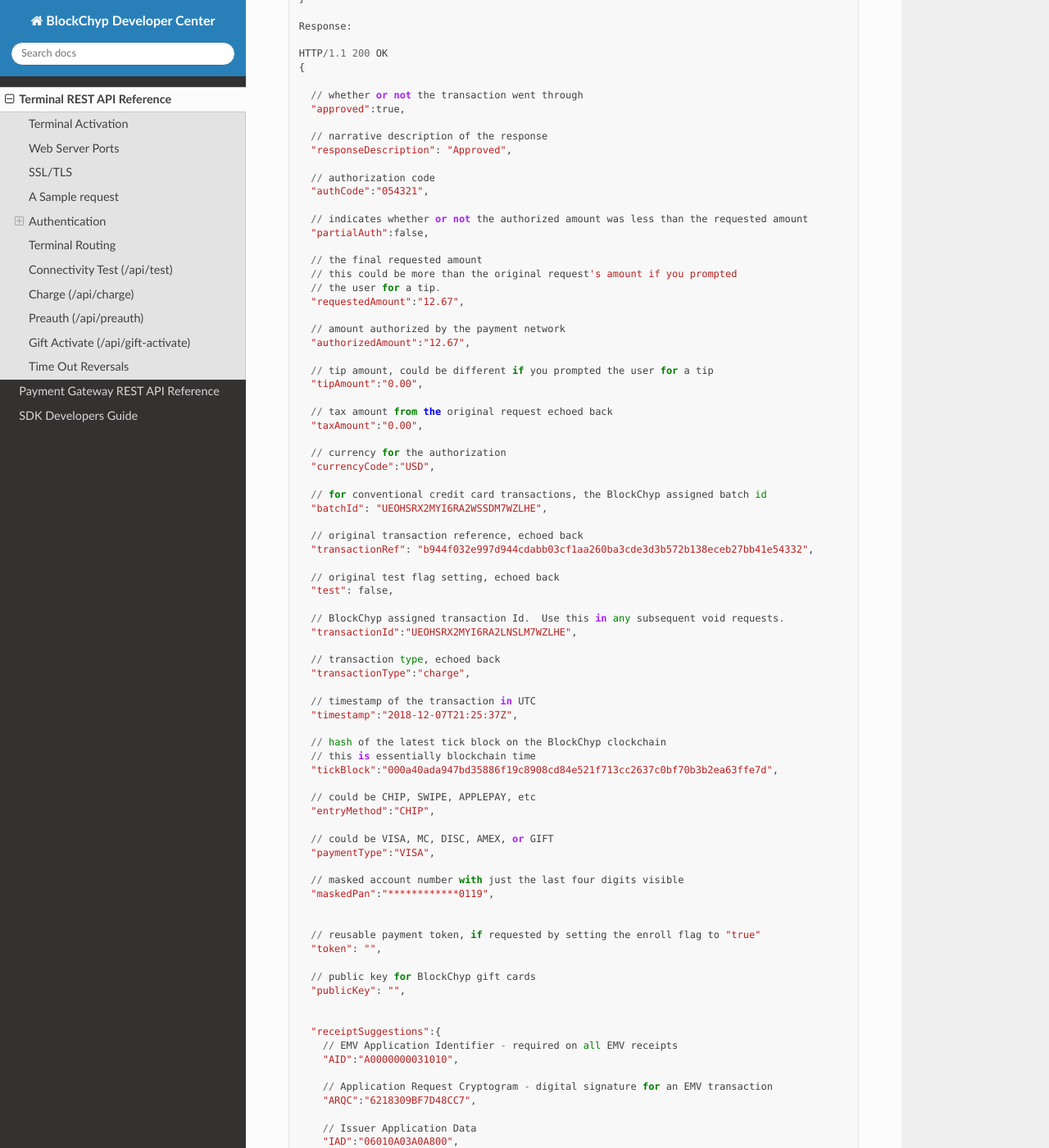
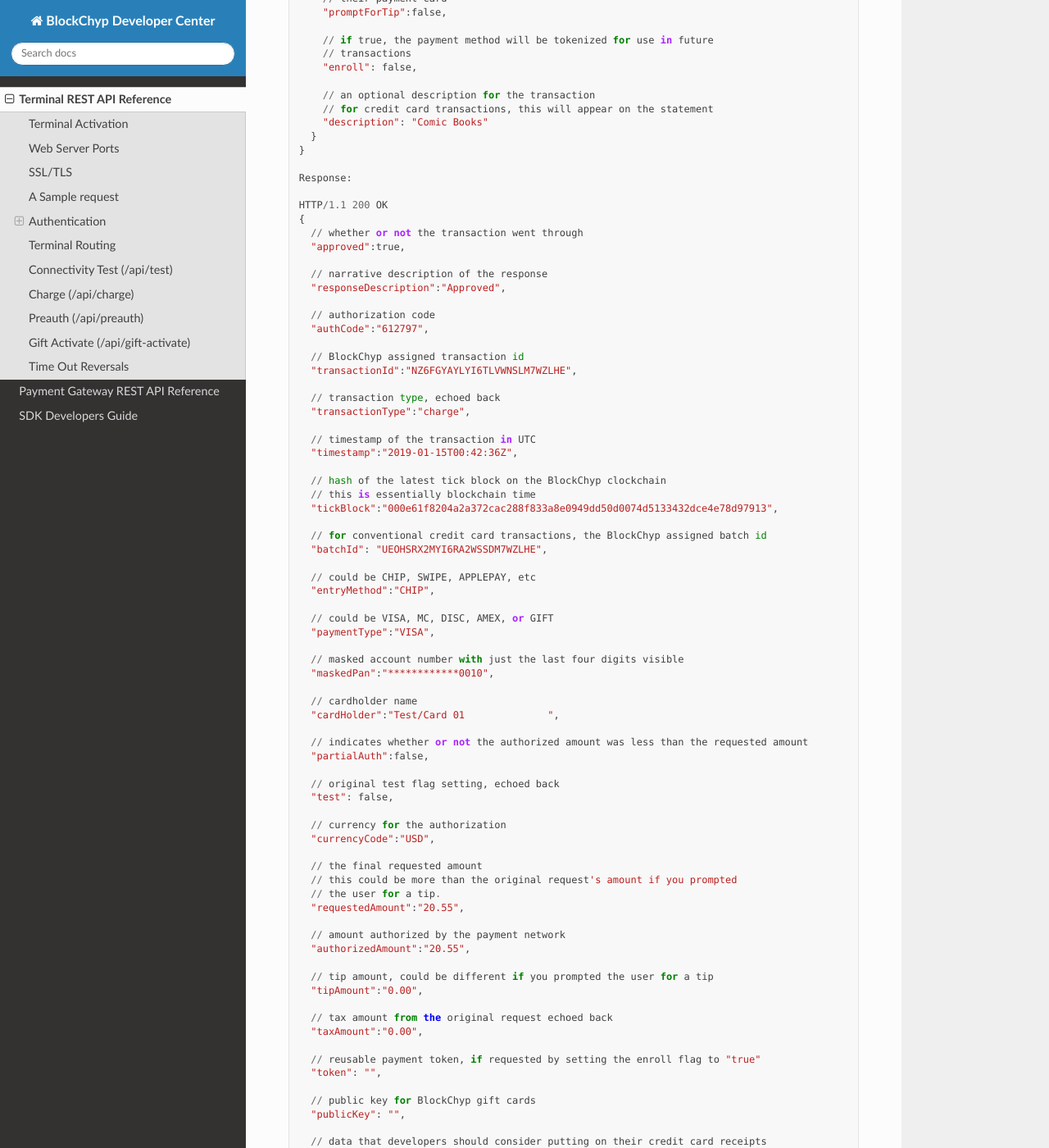
Before and after one commit to blockchyp/developer-docs, a Sphinx documentation site: the page built from docs/rest-api/terminal/index.rst, in a window 1280 px wide and 1400 px high, scrolled down 6103 px. Shown: the whole window at 82% size. Built offline with Sphinx 7.4.7 and the Read the Docs theme 2.0.0, drawn with Linux system fonts in a browser that asks for light colours; some of the changed text lies outside the part shown.

Commit message:
Updating sample responses due to receipt suggestion changes.

```diff
--- a/docs/rest-api/terminal/index.rst
+++ b/docs/rest-api/terminal/index.rst
@@ -124,23 +124,34 @@
   HTTP/1.1 200 OK
   {
     "approved":true,
-    "partialAuth": false,
-    "authorizedAmount": "20.55",
-    "requestedAmount": "20.55",
-    "tipAmount": "0.00",
-    "taxAmount": "0.00",
-    "currencyCode": "USD",
-    "entryMethod": "CHIP",
-    "paymentType": "VISA",
-    "maskedPan": "************0119,"
-    "transactionType": "charge",
-    "authCode": "010119",
-    "sig": "c7722b911f9821e742f248af8449f12f06304c18b48b902f7cdef3d9dea7ed34",
-    "receiptSuggestions:" {
-      "AID": "A0000000031010",
-      "ARQC": "649A5C5FCA0CFD24",
-      "IAD": "B17C939DEA2B3A5D3030",
-      "ARC": "3030"
+    "responseDescription":"Approved",
+    "transactionId":"NZ6FGYAYLYI6TLVWNSLM7WZLHE",
+    "transactionRef":"cfd068099a4280f1f09a965d9cc522f25ef4e06a95c9a9461d59fa5deed62180",
+    "transactionType":"charge","timestamp":"2019-01-15T00:42:36Z",
+    "tickBlock":"000e61f8204a2a372cac288f833a8e0949dd50d0074d5133432dce4e78d97913",
+    "authCode":"612797",
+    "entryMethod":"CHIP",
+    "paymentType":"VISA",
+    "maskedPan":"************0010",
+    "cardHolder":"Test/Card 01              ",
+    "partialAuth":false,
+    "altCurrency":false,
+    "currencyCode":"USD",
+    "requestedAmount":"20.55",
+    "authorizedAmount":"20.55",
+    "receiptSuggestions":{
+      "AID":"A0000000031010",
+      "ARQC":"E0A09074268A87F4",
+      "IAD":"06010A03A0B800",
+      "TVR":"0240008000",
+      "TSI":"E800",
+      "merchantName":"Test Merchant",
+      "applicationLabel":"VISA CREDIT",
+      "requestSignature":true,
+      "maskedPan":"************0010",
+      "authorizedAmount":"20.55",
+      "transactionType":"charge",
+      "entryMethod":"CHIP"
     }
   }
 
@@ -313,57 +324,30 @@
 
   HTTP/1.1 200 OK
   {
-
     // whether or not the transaction went through
     "approved":true,
 
     // narrative description of the response
-    "responseDescription": "Approved",
+    "responseDescription":"Approved",
 
     // authorization code
-    "authCode":"054321",
+    "authCode":"612797",
 
-    // indicates whether or not the authorized amount was less than the requested amount
-    "partialAuth":false,
-
-    // the final requested amount
-    // this could be more than the original request's amount if you prompted
-    // the user for a tip.
-    "requestedAmount":"12.67",
-
-    // amount authorized by the payment network
-    "authorizedAmount":"12.67",
-
-    // tip amount, could be different if you prompted the user for a tip
-    "tipAmount":"0.00",
-
-    // tax amount from the original request echoed back
-    "taxAmount":"0.00",
-
-    // currency for the authorization
-    "currencyCode":"USD",
-
-    // for conventional credit card transactions, the BlockChyp assigned batch id
-    "batchId": "UEOHSRX2MYI6RA2WSSDM7WZLHE",
-
-    // original transaction reference, echoed back
-    "transactionRef": "b944f032e997d944cdabb03cf1aa260ba3cde3d3b572b138eceb27bb41e54332",
-
-    // original test flag setting, echoed back
-    "test": false,
-
-    // BlockChyp assigned transaction Id.  Use this in any subsequent void requests.
-    "transactionId":"UEOHSRX2MYI6RA2LNSLM7WZLHE",
+    // BlockChyp assigned transaction id
+    "transactionId":"NZ6FGYAYLYI6TLVWNSLM7WZLHE",
 
     // transaction type, echoed back
     "transactionType":"charge",
 
     // timestamp of the transaction in UTC
-    "timestamp":"2018-12-07T21:25:37Z",
+    "timestamp":"2019-01-15T00:42:36Z",
 
     // hash of the latest tick block on the BlockChyp clockchain
     // this is essentially blockchain time
-    "tickBlock":"000a40ada947bd35886f19c8908cd84e521f713cc2637c0bf70b3b2ea63ffe7d",
+    "tickBlock":"000e61f8204a2a372cac288f833a8e0949dd50d0074d5133432dce4e78d97913",
+
+    // for conventional credit card transactions, the BlockChyp assigned batch id
+    "batchId": "UEOHSRX2MYI6RA2WSSDM7WZLHE",
 
     // could be CHIP, SWIPE, APPLEPAY, etc
     "entryMethod":"CHIP",
@@ -372,8 +356,33 @@
     "paymentType":"VISA",
 
     // masked account number with just the last four digits visible
-    "maskedPan":"************0119",
+    "maskedPan":"************0010",
 
+    // cardholder name
+    "cardHolder":"Test/Card 01              ",
+
+    // indicates whether or not the authorized amount was less than the requested amount
+    "partialAuth":false,
+
+    // original test flag setting, echoed back
+    "test": false,
+
+    // currency for the authorization
+    "currencyCode":"USD",
+
+    // the final requested amount
+    // this could be more than the original request's amount if you prompted
+    // the user for a tip.
+    "requestedAmount":"20.55",
+
+    // amount authorized by the payment network
+    "authorizedAmount":"20.55",
+
+    // tip amount, could be different if you prompted the user for a tip
+    "tipAmount":"0.00",
+
+    // tax amount from the original request echoed back
+    "taxAmount":"0.00",
 
     // reusable payment token, if requested by setting the enroll flag to "true"
     "token": "",
@@ -381,27 +390,24 @@
     // public key for BlockChyp gift cards
     "publicKey": "",
 
+    // data that developers should consider putting on their credit card receipts
+    "receiptSuggestions":{
 
-    "receiptSuggestions":{
       // EMV Application Identifier - required on all EMV receipts
       "AID":"A0000000031010",
 
-      // Application Request Cryptogram - digital signature for an EMV transaction
-      "ARQC":"6218309BF7D48CC7",
-
-      // Issuer Application Data
-      "IAD":"06010A03A0A800",
-
-      // Terminal Verification Results
-      "TVR":"8000008000",
-
-      // Transaction Status Indicator
-      "TSI":"6800",
-
-      // if true, the system should print a signature line on the receipt
-      "requestSignature":true
+      "ARQC":"E0A09074268A87F4",
+      "IAD":"06010A03A0B800",
+      "TVR":"0240008000",
+      "TSI":"E800",
+      "merchantName":"Test Merchant",
+      "applicationLabel":"VISA CREDIT",
+      "requestSignature":true,
+      "maskedPan":"************0010",
+      "authorizedAmount":"20.55",
+      "transactionType":"charge",
+      "entryMethod":"CHIP"
     }
-
   }
 
 
@@ -474,96 +480,92 @@
   HTTP/1.1 200 OK
   {
 
-    // whether or not the transaction went through
-    "approved":true,
+  // whether or not the transaction went through
+  "approved":true,
 
-    // narrative description of the response
-    "responseDescription": "Approved",
+  // narrative description of the response
+  "responseDescription":"Approved",
 
-    // authorization code
-    "authCode":"054321",
+  // authorization code
+  "authCode":"612797",
 
-    // indicates whether or not the authorized amount was less than the requested amount
-    "partialAuth":false,
+  // BlockChyp assigned transaction id
+  "transactionId":"NZ6FGYAYLYI6TLVWNSLM7WZLHE",
 
-    // the final requested amount
-    // this could be more than the original request's amount if you prompted
-    // the user for a tip - which would almost never happen with a preauth
-    "requestedAmount":"12.67",
+  // transaction type, echoed back
+  "transactionType":"preauth",
 
-    // amount authorized by the payment network
-    "authorizedAmount":"12.67",
+  // timestamp of the transaction in UTC
+  "timestamp":"2019-01-15T00:42:36Z",
 
-    // tip amount, could be different if you prompted the user for a tip
-    "tipAmount":"0.00",
+  // hash of the latest tick block on the BlockChyp clockchain
+  // this is essentially blockchain time
+  "tickBlock":"000e61f8204a2a372cac288f833a8e0949dd50d0074d5133432dce4e78d97913",
 
-    // tax amount from the original request echoed back
-    "taxAmount":"0.00",
+  // for conventional credit card transactions, the BlockChyp assigned batch id
+  "batchId": "UEOHSRX2MYI6RA2WSSDM7WZLHE",
 
-    // currency for the authorization
-    "currencyCode":"USD",
+  // could be CHIP, SWIPE, APPLEPAY, etc
+  "entryMethod":"CHIP",
 
-    // for conventional credit card transactions, the BlockChyp assigned batch id
-    "batchId": "UEOHSRX2MYI6RA2WSSDM7WZLHE",
+  // could be VISA, MC, DISC, AMEX, or GIFT
+  "paymentType":"VISA",
 
-    // original transaction reference, echoed back
-    "transactionRef": "b944f032e997d944cdabb03cf1aa260ba3cde3d3b572b138eceb27bb41e54332",
+  // masked account number with just the last four digits visible
+  "maskedPan":"************0010",
 
-    // original test flag setting, echoed back
-    "test": false,
+  // cardholder name
+  "cardHolder":"Test/Card 01              ",
 
-    // BlockChyp assigned transaction Id.  Use this in any subsequent voids or capture requests.
-    // Required to capture the transaction later.
-    "transactionId":"UEOHSRX2MYI6RA2LNSLM7WZLHE",
+  // indicates whether or not the authorized amount was less than the requested amount
+  "partialAuth":false,
 
-    // transaction type, echoed back
-    "transactionType":"preauth",
+  // original test flag setting, echoed back
+  "test": false,
 
-    // timestamp of the transaction in UTC
-    "timestamp":"2018-12-07T21:25:37Z",
+  // currency for the authorization
+  "currencyCode":"USD",
 
-    // hash of the latest tick block on the BlockChyp clockchain
-    // this is essentially blockchain time
-    "tickBlock":"000a40ada947bd35886f19c8908cd84e521f713cc2637c0bf70b3b2ea63ffe7d",
+  // the final requested amount
+  // this could be more than the original request's amount if you prompted
+  // the user for a tip.
+  "requestedAmount":"20.55",
 
-    // could be CHIP, SWIPE, APPLEPAY, etc
-    "entryMethod":"CHIP",
+  // amount authorized by the payment network
+  "authorizedAmount":"20.55",
 
-    // could be VISA, MC, DISC, AMEX, or GIFT
-    "paymentType":"VISA",
+  // tip amount, could be different if you prompted the user for a tip
+  "tipAmount":"0.00",
 
-    // masked account number with just the last four digits visible
-    "maskedPan":"************0119",
+  // tax amount from the original request echoed back
+  "taxAmount":"0.00",
 
+  // reusable payment token, if requested by setting the enroll flag to "true"
+  "token": "",
 
-    // reusable payment token, if requested by setting the enroll flag to "true"
-    "token": "",
+  // public key for BlockChyp gift cards
+  "publicKey": "",
 
-    // public key for BlockChyp gift cards
-    "publicKey": "",
+  // data that developers should consider putting on their credit card receipts
+  "receiptSuggestions":{
 
+    // EMV Application Identifier - required on all EMV receipts
+    "AID":"A0000000031010",
 
-    "receiptSuggestions":{
-      // EMV Application Identifier - required on all EMV receipts
-      "AID":"A0000000031010",
+    "ARQC":"E0A09074268A87F4",
+    "IAD":"06010A03A0B800",
+    "TVR":"0240008000",
+    "TSI":"E800",
+    "merchantName":"Test Merchant",
+    "applicationLabel":"VISA CREDIT",
+    "requestSignature":true,
+    "maskedPan":"************0010",
+    "authorizedAmount":"20.55",
+    "transactionType":"charge",
+    "entryMethod":"CHIP"
+  }
+}
 
-      // Application Request Cryptogram - digital signature for an EMV transaction
-      "ARQC":"6218309BF7D48CC7",
-
-      // Issuer Application Data
-      "IAD":"06010A03A0A800",
-
-      // Terminal Verification Results
-      "TVR":"8000008000",
-
-      // Transaction Status Indicator
-      "TSI":"6800",
-
-      // if true, the system should print a signature line on the receipt
-      "requestSignature":true
-    }
-
-  }
 
 
 Gift Activate (/api/gift-activate)
```
Also changed, not shown: docs/index.rst (+28 -18 lines), docs/sdk-guide/index.rst (+45 -20 lines).
